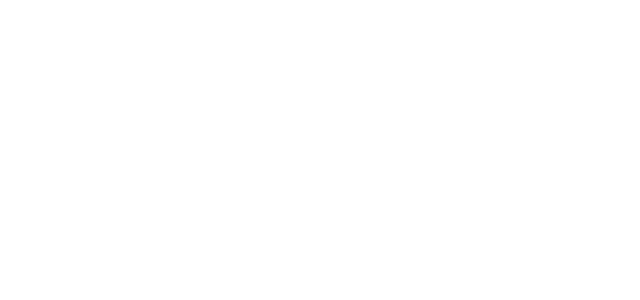
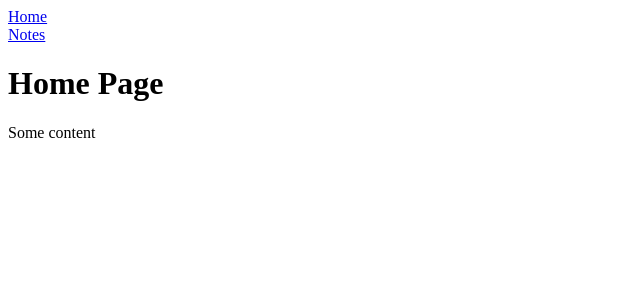
Before and after one commit to EdgardoArriagada/myapp-nextjs, a Next.js app: page / in a window 1280 px wide. Shown: the top 300 px of the page, without its empty margins (0-640 px from the left). Built offline with nearby package versions, Linux system fonts and the light colour scheme.

Commit message:
tweak layout

```diff
--- a/app/layout.tsx
+++ b/app/layout.tsx
@@ -1,3 +1,5 @@
+import Link from "next/link";
+
 type Props = {
   children: React.ReactNode;
 };
@@ -5,9 +7,18 @@ type Props = {
 export default function RootLayout({ children }: Props) {
   return (
     <html>
-      <head>
-        <body>{children}</body>
-      </head>
+      <body>
+        <main>
+          <nav>
+            <Link href="/">Home</Link>
+          </nav>
+
+          <nav>
+            <Link href="/">Notes</Link>
+          </nav>
+          {children}
+        </main>
+      </body>
     </html>
   );
 }
```
